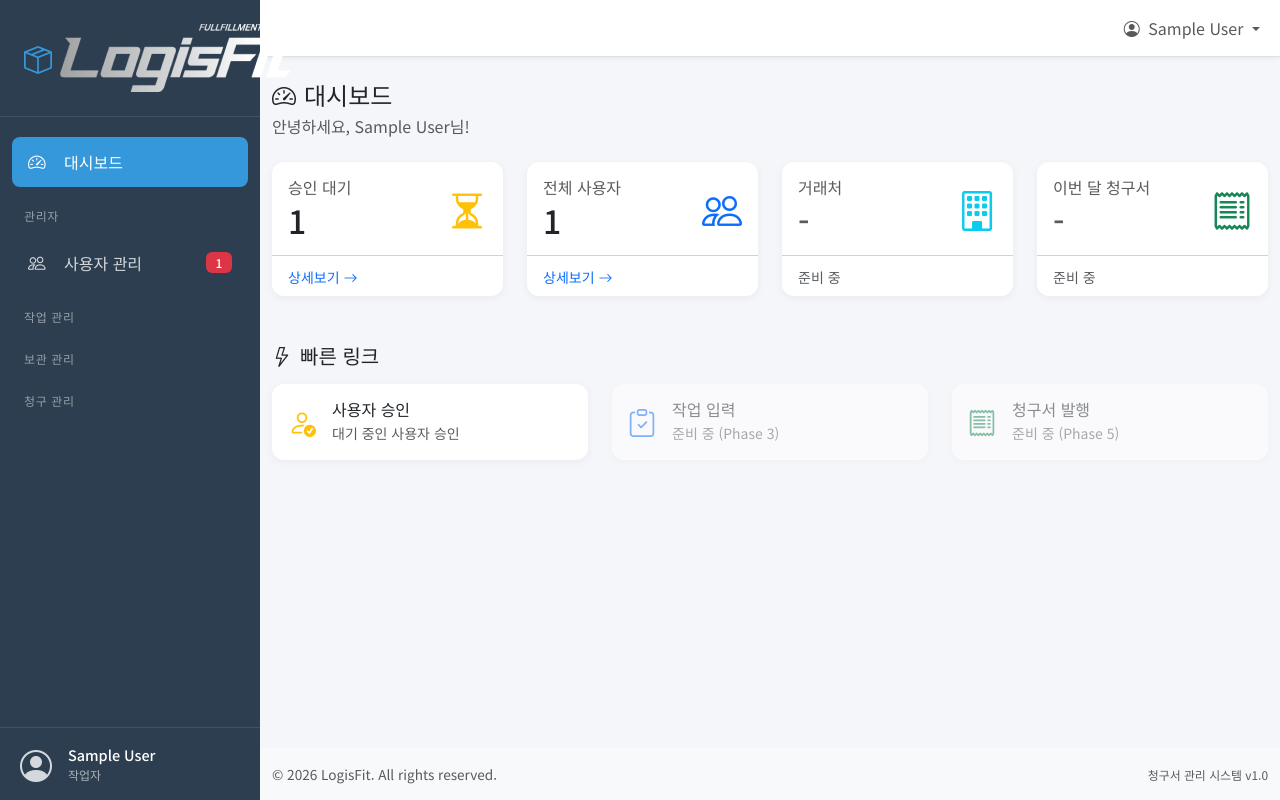
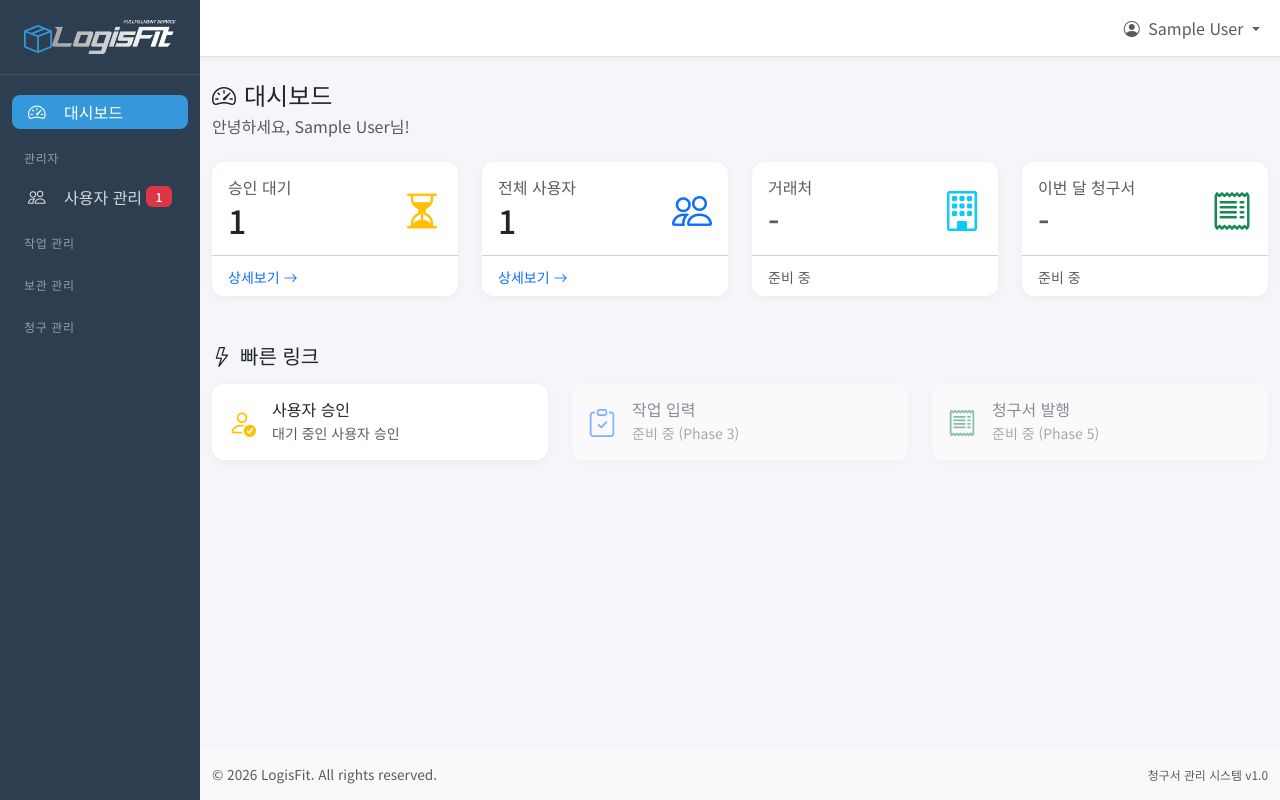
Before and after one commit to taehwan08/logisfit, a Django app: page / in a window 1280 px wide. Run offline with Django 4.2, Linux system fonts and the light colour scheme; the visitor is signed in with stand-in values (Sample User, id 1); data comes from the database, SQL or seed files in the repository; parts of the project's set-up code (start-up, migrations or seed data) failed here and were passed over.

Commit message:
update css

```diff
--- a/static/css/style.css
+++ b/static/css/style.css
@@ -8,7 +8,7 @@
    ============================================ */
 
 :root {
-    --sidebar-width: 260px;
+    --sidebar-width: 200px;
     --sidebar-bg: #2c3e50;
     --sidebar-active-bg: #34495e;
     --primary-color: #3498db;
@@ -78,7 +78,7 @@ body {
 }
 
 .sidebar-header {
-    padding: 1.5rem;
+    padding: 1rem 1.5rem;
     border-bottom: 1px solid rgba(255, 255, 255, 0.1);
     display: flex;
     align-items: center;
@@ -88,15 +88,12 @@ body {
 .sidebar-brand {
     color: #fff;
     text-decoration: none;
-    font-size: 1.5rem;
-    font-weight: 700;
     display: flex;
     align-items: center;
-    gap: 0.5rem;
 }
 
-.sidebar-brand:hover {
-    color: #fff;
+.sidebar-brand img {
+    max-width: 100%;
 }
 
 .sidebar-brand i {
@@ -139,7 +136,7 @@ body {
 .sidebar-link {
     display: flex;
     align-items: center;
-    padding: 0.75rem 1rem;
+    padding: 0.25rem 1rem;
     color: rgba(255, 255, 255, 0.8);
     text-decoration: none;
     border-radius: 0.5rem;
@@ -161,43 +158,6 @@ body {
     margin-right: 0.75rem;
     font-size: 1.1rem;
 }
-
-.sidebar-footer {
-    padding: 1rem;
-    border-top: 1px solid rgba(255, 255, 255, 0.1);
-}
-
-.sidebar-user {
-    display: flex;
-    align-items: center;
-    gap: 0.75rem;
-}
-
-.sidebar-user-avatar {
-    width: 40px;
-    height: 40px;
-    display: flex;
-    align-items: center;
-    justify-content: center;
-    font-size: 2rem;
-    color: rgba(255, 255, 255, 0.8);
-}
-
-.sidebar-user-info {
-    display: flex;
-    flex-direction: column;
-}
-
-.sidebar-user-name {
-    font-weight: 500;
-    font-size: 0.9rem;
-}
-
-.sidebar-user-role {
-    font-size: 0.75rem;
-    color: rgba(255, 255, 255, 0.6);
-}
-
 /* ============================================
    상단 네비게이션
    ============================================ */
--- a/templates/includes/sidebar.html
+++ b/templates/includes/sidebar.html
@@ -120,15 +120,4 @@
         </ul>
     </div>
 
-    <div class="sidebar-footer">
-        <div class="sidebar-user">
-            <div class="sidebar-user-avatar">
-                <i class="bi bi-person-circle"></i>
-            </div>
-            <div class="sidebar-user-info">
-                <span class="sidebar-user-name">{{ user.name }}</span>
-                <span class="sidebar-user-role">{{ user.role_display }}</span>
-            </div>
-        </div>
-    </div>
 </nav>
```
